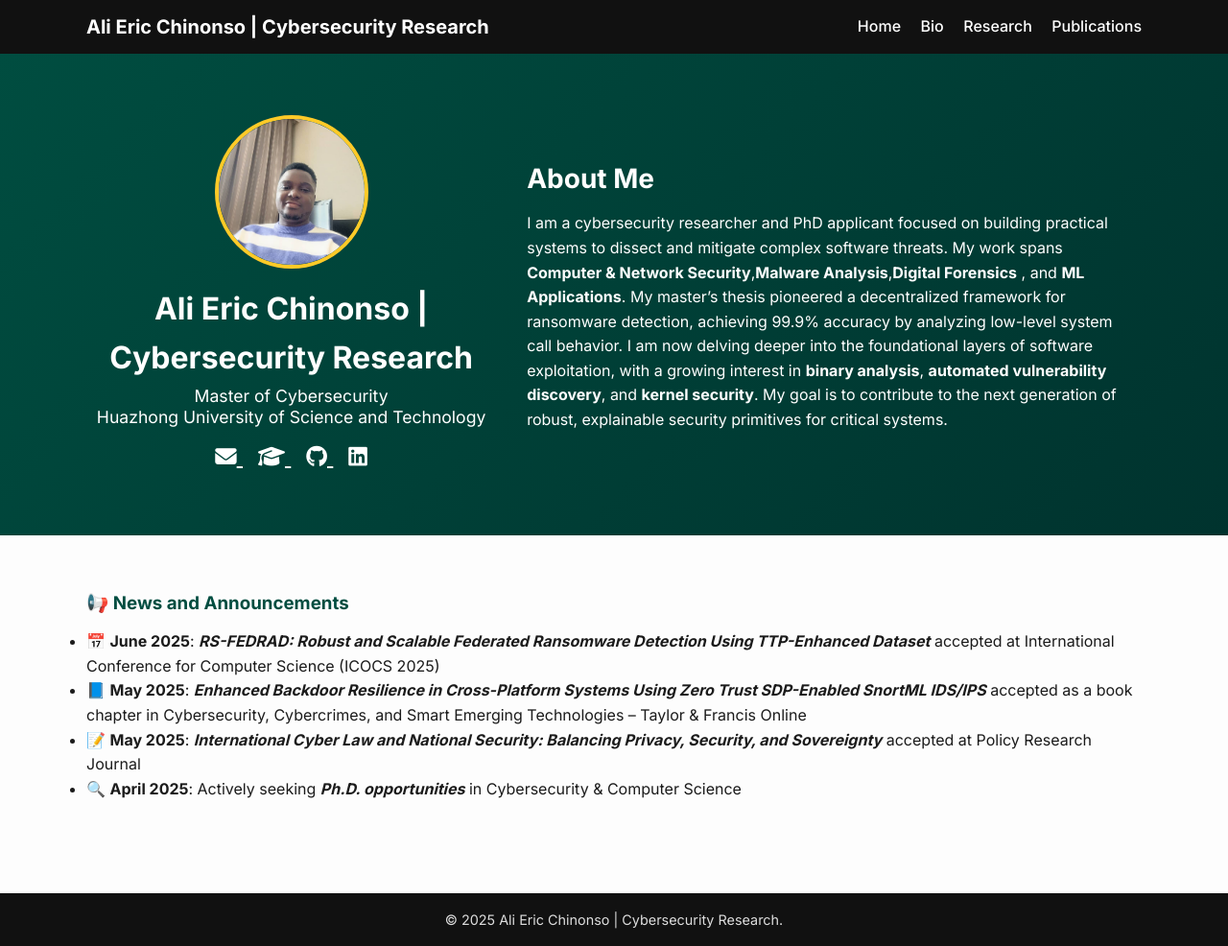
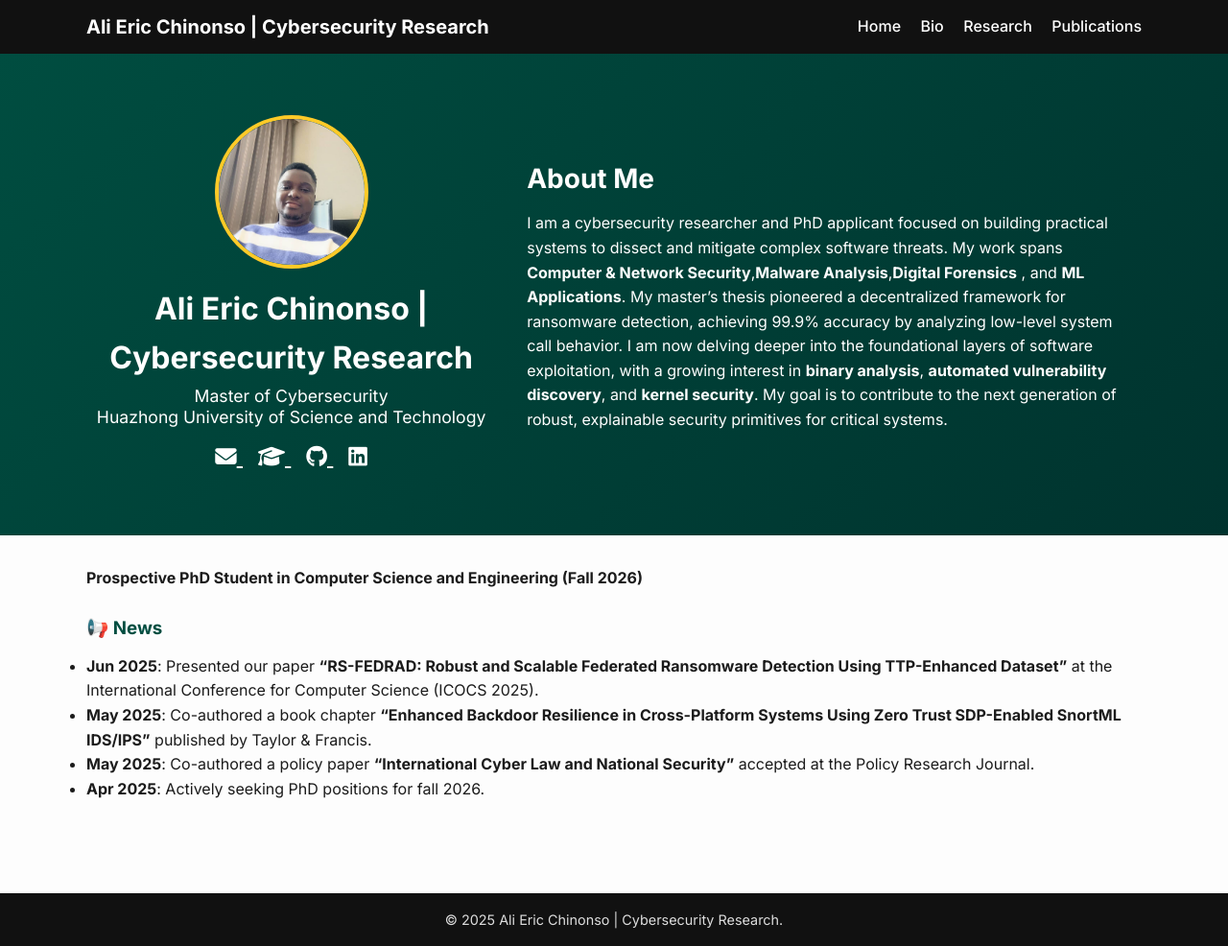
Before and after one commit to EmpireNetwork123/EmpireNetwork123.github.io, a Jekyll site: the page built from index.md, in a window 1280 px wide and 986 px high. Shown: the whole window at 96% size. Built offline with Jekyll 4.4.1, drawn with Linux system fonts in a browser that asks for light colours.

Commit message:
Update index.md

```diff
--- a/index.md
+++ b/index.md
@@ -3,9 +3,11 @@ layout: default
 title: "Home"
 ---
 
-### 📢 News and Announcements
+> **Prospective PhD Student in Computer Science and Engineering (Fall 2026)**
 
-- 📅 **June 2025**: _**RS-FEDRAD: Robust and Scalable Federated Ransomware Detection Using TTP-Enhanced Dataset**_ accepted at International Conference for Computer Science (ICOCS 2025)
-- 📘 **May 2025**: _**Enhanced Backdoor Resilience in Cross-Platform Systems Using Zero Trust SDP-Enabled SnortML IDS/IPS**_ accepted as a book chapter in Cybersecurity, Cybercrimes, and Smart Emerging Technologies – Taylor & Francis Online
-- 📝 **May 2025**: _**International Cyber Law and National Security: Balancing Privacy, Security, and Sovereignty**_ accepted at Policy Research Journal
-- 🔍 **April 2025**: Actively seeking _**Ph.D. opportunities**_ in Cybersecurity & Computer Science
+### 📢 News
+
+*   **Jun 2025**: Presented our paper **"RS-FEDRAD: Robust and Scalable Federated Ransomware Detection Using TTP-Enhanced Dataset"** at the International Conference for Computer Science (ICOCS 2025).
+*   **May 2025**: Co-authored a book chapter **"Enhanced Backdoor Resilience in Cross-Platform Systems Using Zero Trust SDP-Enabled SnortML IDS/IPS"** published by Taylor & Francis.
+*   **May 2025**: Co-authored a policy paper **"International Cyber Law and National Security"** accepted at the Policy Research Journal.
+*   **Apr 2025**: Actively seeking PhD positions for fall 2026.
```
